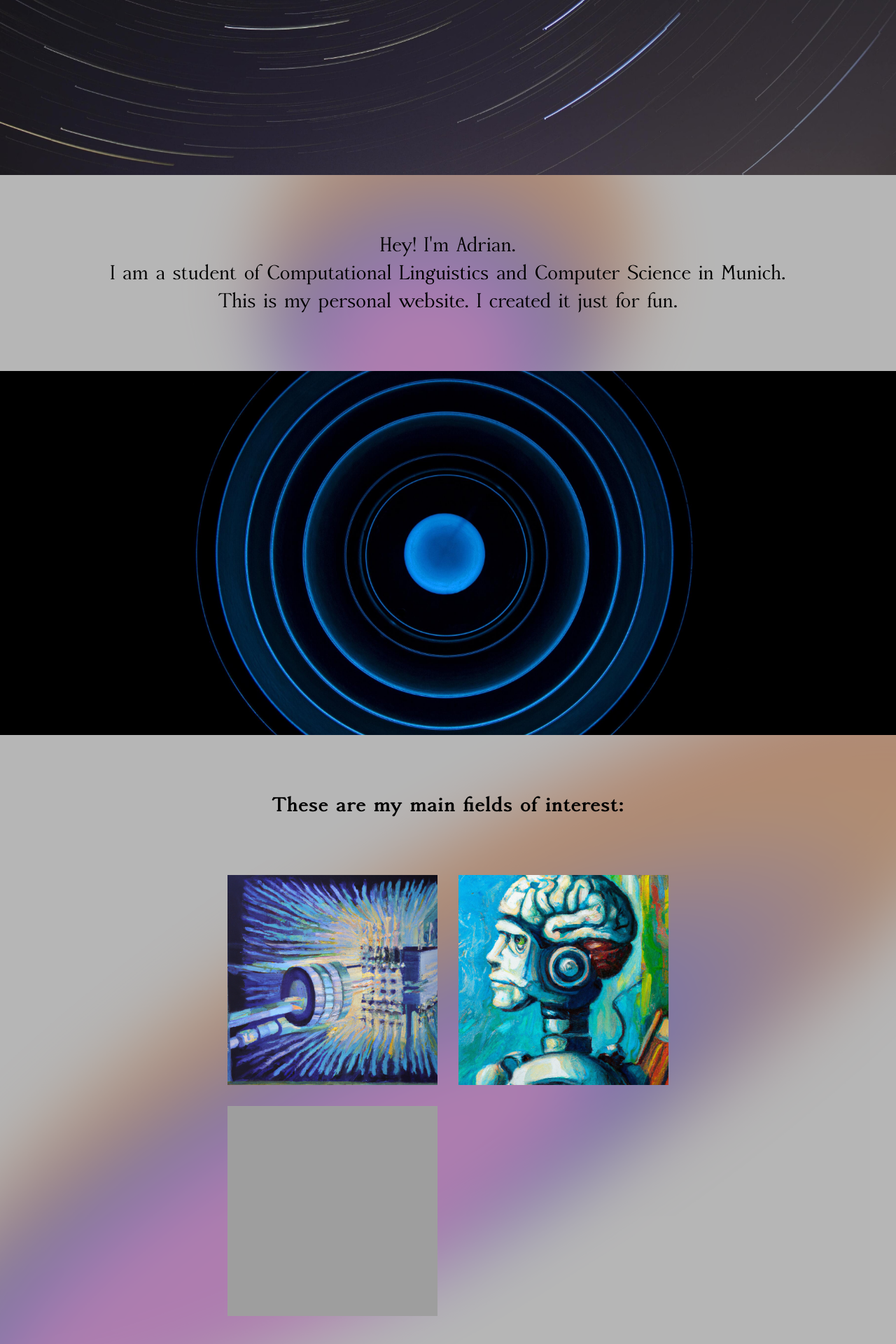
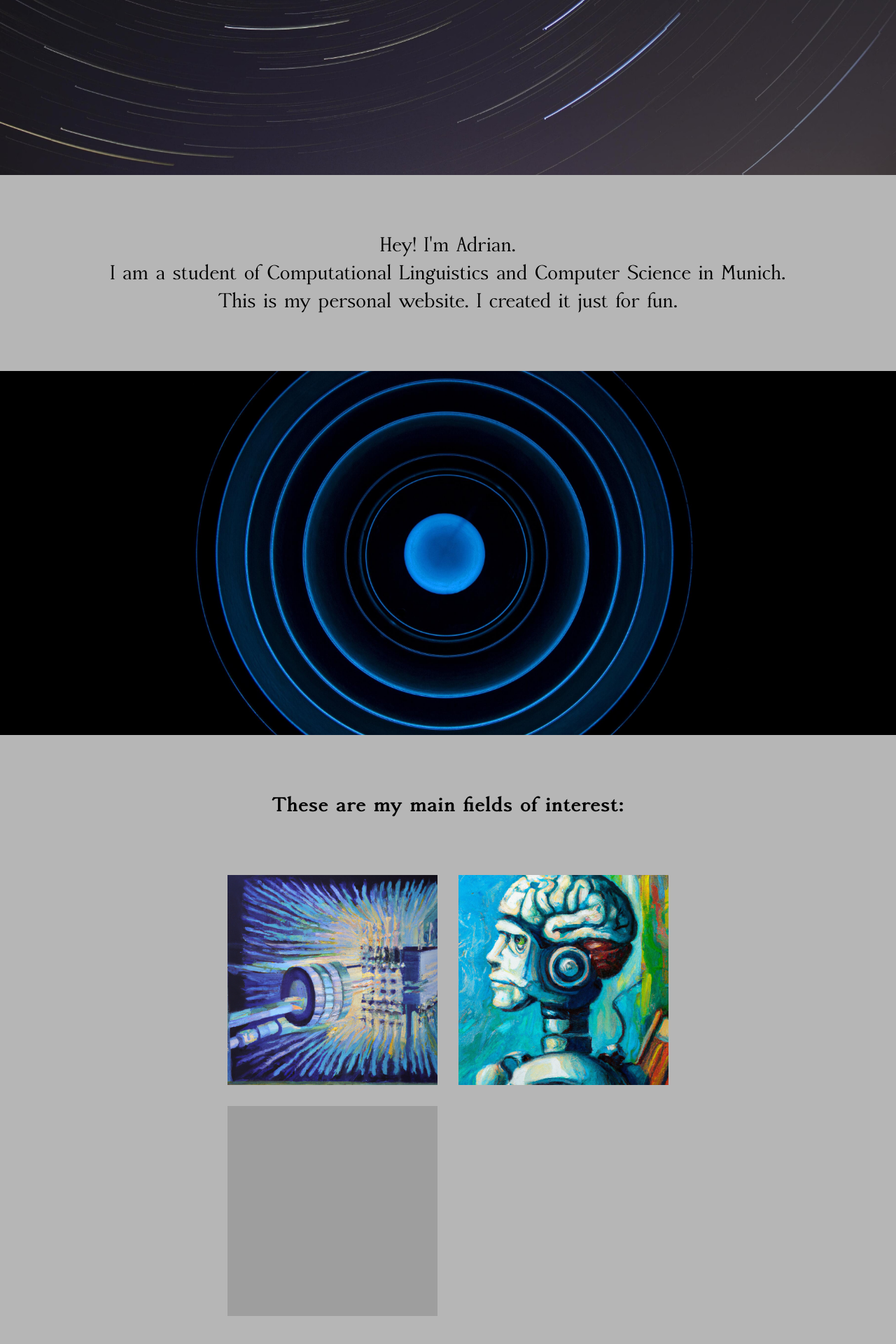
Before and after one commit to nairdanus/muelthaler.com, a Django app: page / in a window 1280 px wide. Shown: the part 550-2470 px from the top of the page at 70% size. Run offline with Django 5.2, Linux system fonts and the light colour scheme; grey boxes are pictures that could not be loaded.

Commit message:
deactivated color effect

```diff
--- a/static/style.css
+++ b/static/style.css
@@ -60,12 +60,12 @@ p {
     overflow: hidden;
 
 }
-@media screen and (max-width: 500px) {
+/* @media screen and (max-width: 500px) {
     .content::before {
         display: none;
     }
-}
-.content::before {
+} */
+/* .content::before {
     content: '';
     position: absolute;
     top: -50%;
@@ -89,7 +89,7 @@ p {
     transform: translate(-50%, -50%) rotate(45deg);
 
 
-}
+} */
 
 .content p {
     margin: 0 2rem;
```
